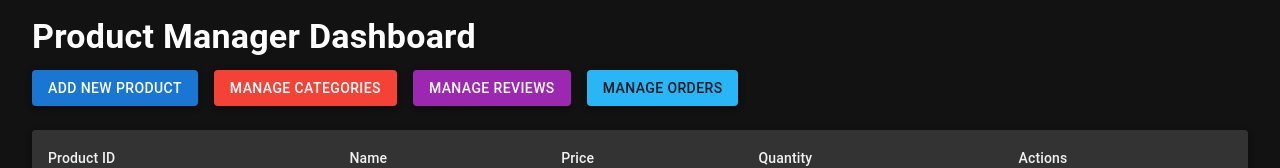
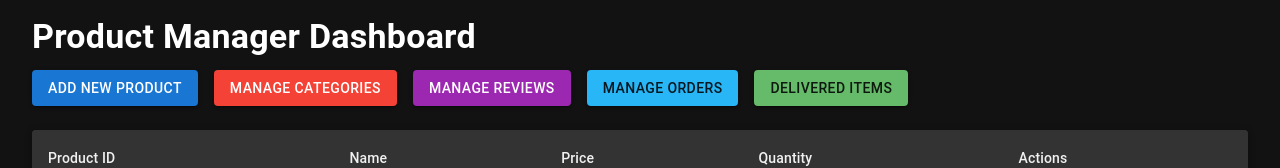
Before and after one commit to farukkeskinn/CS308-FE, a React (Create React App) app: page /productdashboard in a window 1280 px wide. Shown: the part 147-315 px from the top of the page. Built offline with nearby package versions, Linux system fonts and the light colour scheme; no server answers.

Commit message:
delivered items added.

```diff
--- a/src/App.jsx
+++ b/src/App.jsx
@@ -27,6 +27,7 @@ import WishlistPage from "./pages/WishlistPage/WishlistPage";
 import { WishlistProvider } from "./context/WishlistContext";
 import ProfilePage from "./pages/ProfilePage/ProfilePage";
 import ManageOrders from "./pages/ProductDashboard/ManageOrders";
+import DeliveredOrders from "./pages/ProductDashboard/DeliveredOrders";
 
 
 
@@ -82,6 +83,8 @@ function App() {
                     <Route path="/wishlist" element={<WishlistPage />} />
                     <Route path="/productdashboard/manage-orders" element={<ManageOrders />} />
                     <Route path="/profile" element={<ProfilePage />} />
+                    <Route path="/productdashboard/deliveries" element={<DeliveredOrders />} />
+
                   </Routes>
                 </>
               }
--- /dev/null
+++ b/src/pages/ProductDashboard/DeliveredOrders.jsx
@@ -0,0 +1,107 @@
+import React, { useEffect, useState } from "react";
+import axios from "axios";
+import {
+  Box,
+  Typography,
+  CircularProgress,
+  Table,
+  TableBody,
+  TableCell,
+  TableContainer,
+  TableHead,
+  TableRow,
+  Paper,
+  CssBaseline,
+  createTheme,
+  ThemeProvider,
+} from "@mui/material";
+
+// Dark theme
+const darkTheme = createTheme({
+  palette: {
+    mode: "dark",
+    primary: { main: "#1976d2" },
+    secondary: { main: "#9c27b0" },
+    error: { main: "#f44336" },
+    background: {
+      default: "#121212",
+      paper: "#1e1e1e",
+    },
+  },
+  typography: {
+    fontFamily: '"Roboto", "Helvetica", "Arial", sans-serif',
+    h4: { fontWeight: "bold" },
+  },
+});
+
+const DeliveredOrders = () => {
+  const [deliveries, setDeliveries] = useState([]);
+  const [loading, setLoading] = useState(true);
+
+  useEffect(() => {
+    axios.get("http://localhost:8080/api/deliveries")
+      .then((res) => {
+
+        const filtered = res.data.filter(d => d.deliveryStatus === "DELIVERED");
+        setDeliveries(filtered);
+      })
+      .catch((err) => console.error("Error fetching deliveries:", err))
+      .finally(() => setLoading(false));
+  }, []);
+
+  return (
+    <ThemeProvider theme={darkTheme}>
+      <CssBaseline />
+      <Box p={4} sx={{ backgroundColor: "background.default", minHeight: "100vh" }}>
+        <Typography variant="h4" gutterBottom color="white">
+          Delivered Orders
+        </Typography>
+
+        {loading ? (
+          <Box textAlign="center">
+            <CircularProgress />
+          </Box>
+        ) : deliveries.length === 0 ? (
+          <Box textAlign="center" p={2}>
+            <Typography color="white">No delivered orders found.</Typography>
+          </Box>
+        ) : (
+          <TableContainer component={Paper} sx={{ boxShadow: 3, backgroundColor: "background.paper" }}>
+            <Table>
+              <TableHead sx={{ backgroundColor: "#333" }}>
+                <TableRow>
+                  <TableCell sx={{ color: "#f1f1f1" }}>Delivery ID</TableCell>
+                  <TableCell sx={{ color: "#f1f1f1" }}>Order ID</TableCell>
+                  <TableCell sx={{ color: "#f1f1f1" }}>Delivery Status</TableCell>
+                  <TableCell sx={{ color: "#f1f1f1" }}>Address</TableCell>
+                </TableRow>
+              </TableHead>
+              <TableBody>
+                {deliveries.map((delivery) => (
+                  <TableRow
+                    key={delivery.deliveryId}
+                    sx={{
+                      "&:hover": {
+                        backgroundColor: "#2a2a2a",
+                        transition: "background-color 0.3s",
+                      },
+                    }}
+                  >
+                    <TableCell sx={{ color: "#e0e0e0" }}>{delivery.deliveryId}</TableCell>
+                    <TableCell sx={{ color: "#e0e0e0" }}>{delivery.order?.orderId || "N/A"}</TableCell>
+                    <TableCell sx={{ color: "#e0e0e0" }}>{delivery.deliveryStatus}</TableCell>
+                    <TableCell sx={{ color: "#e0e0e0" }}>
+                      {delivery.address?.addressName} – {delivery.address?.addressLine}
+                    </TableCell>
+                  </TableRow>
+                ))}
+              </TableBody>
+            </Table>
+          </TableContainer>
+        )}
+      </Box>
+    </ThemeProvider>
+  );
+};
+
+export default DeliveredOrders;
--- a/src/pages/ProductDashboard/ProductDashboard.jsx
+++ b/src/pages/ProductDashboard/ProductDashboard.jsx
@@ -1,127 +1,103 @@
-import { createTheme, ThemeProvider, CssBaseline } from "@mui/material";
-import React, { useState, useEffect } from 'react';
-import { Box, Typography, CircularProgress, Table, TableBody, TableCell, TableContainer, TableHead, TableRow, Paper, Button } from '@mui/material';
-import axios from 'axios';
-import { useNavigate } from 'react-router-dom';
+import React, { useState, useEffect } from "react";
+import {
+  Box,
+  Typography,
+  CircularProgress,
+  Table,
+  TableBody,
+  TableCell,
+  TableContainer,
+  TableHead,
+  TableRow,
+  Paper,
+  Button,
+  CssBaseline,
+  createTheme,
+  ThemeProvider,
+} from "@mui/material";
+import { useNavigate } from "react-router-dom";
+import axios from "axios";
 
-// Define a custom dark theme
+// Dark theme
 const darkTheme = createTheme({
   palette: {
-    mode: "dark", // Set the theme mode to dark
-    primary: {
-      main: "#1976d2", // Customize primary color
-    },
-    secondary: {
-      main: "#9c27b0", // Customize secondary color
-    },
+    mode: "dark",
+    primary: { main: "#1976d2" },
+    secondary: { main: "#9c27b0" },
+    error: { main: "#f44336" },
     background: {
-      default: "#121212", // Background color for the page
-      paper: "#1c1c1c", // Background color for Paper component
-    },
-    error: {
-      main: "#f44336", // Customize error color
+      default: "#121212",
+      paper: "#1e1e1e",
     },
   },
   typography: {
     fontFamily: '"Roboto", "Helvetica", "Arial", sans-serif',
-    h4: {
-      fontWeight: "bold", // Customize heading styles
-    },
+    h4: { fontWeight: "bold" },
   },
 });
-
 
 const ProductDashboard = () => {
   const [products, setProducts] = useState([]);
   const [loadingProducts, setLoadingProducts] = useState(true);
   const navigate = useNavigate();
 
-  // Fetch products from the backend API
   useEffect(() => {
-    axios.get("http://localhost:8080/api/product-managers/products")
-      .then(res => setProducts(res.data))
-      .catch(err => console.error("Error fetching products:", err))
+    axios
+      .get("http://localhost:8080/api/product-managers/products")
+      .then((res) => setProducts(res.data))
+      .catch((err) => console.error("Error fetching products:", err))
       .finally(() => setLoadingProducts(false));
   }, []);
 
-  // Delete product with confirmation popup
   const handleDelete = (productId) => {
     const confirmDelete = window.confirm("Are you sure you want to delete this product?");
     if (confirmDelete) {
-      axios.delete(`http://localhost:8080/api/product-managers/products/${productId}`)
+      axios
+        .delete(`http://localhost:8080/api/product-managers/products/${productId}`)
         .then(() => {
-          setProducts(products.filter(product => product.productId !== productId));
+          setProducts(products.filter((p) => p.productId !== productId));
         })
-        .catch(err => console.error("Error deleting product:", err));
+        .catch((err) => console.error("Error deleting product:", err));
     }
   };
 
-  // Update stock with a popup to show old quantity and ask for new quantity
   const handleUpdateStock = (product) => {
-    const newQuantity = window.prompt("Update Stock:\nCurrent quantity: " + product.quantity + "\nEnter new quantity:");
+    const newQuantity = window.prompt(`Update Stock:\nCurrent quantity: ${product.quantity}\nEnter new quantity:`);
     if (newQuantity !== null && newQuantity.trim() !== "" && !isNaN(newQuantity)) {
-      axios.patch(`http://localhost:8080/api/product-managers/products/${product.productId}/stock`, null, {
-        params: { quantity: newQuantity }
+      axios
+        .patch(`http://localhost:8080/api/product-managers/products/${product.productId}/stock`, null, {
+          params: { quantity: newQuantity },
         })
-      .then(res => {
-        setProducts(products.map(p => (p.productId === product.productId ? res.data : p)));
+        .then((res) => {
+          setProducts(products.map((p) => (p.productId === product.productId ? res.data : p)));
         })
-      .catch(err => console.error("Error updating stock:", err));
+        .catch((err) => console.error("Error updating stock:", err));
     }
   };
 
   return (
     <ThemeProvider theme={darkTheme}>
-      <CssBaseline /> {/* This line ensures the dark theme is applied */}
+      <CssBaseline />
       <Box p={4} sx={{ backgroundColor: "background.default", minHeight: "100vh" }}>
-        <Typography variant="h4" fontWeight="bold" gutterBottom>
+        <Typography variant="h4" gutterBottom>
           Product Manager Dashboard
         </Typography>
 
-        {/* Action Buttons for Product Management */}
-        <Box
-          mb={2}
-          sx={{
-            display: "flex",
-            gap: 2,                // 16px gap between every button
-            flexWrap: "wrap",
-            mb: 3,
-          }}
-        >
-          <Button
-            variant="contained"
-            color="primary"
-            onClick={() => navigate("/productdashboard/new-product")}
-            sx={{ boxShadow: 3, '&:hover': { boxShadow: 6 } }}
-          >
+        <Box mb={3} sx={{ display: "flex", gap: 2, flexWrap: "wrap" }}>
+          <Button variant="contained" color="primary" onClick={() => navigate("/productdashboard/new-product")}>
             Add New Product
           </Button>
-
-          <Button
-            variant="contained"
-            color="error"
-            onClick={() => navigate("/productdashboard/categories")}
-            sx={{ boxShadow: 3, '&:hover': { boxShadow: 6 } }}
-          >
+          <Button variant="contained" color="error" onClick={() => navigate("/productdashboard/categories")}>
             Manage Categories
           </Button>
-
-          <Button
-            variant="contained"
-            color="secondary"
-            onClick={() => navigate("/productdashboard/reviews")}
-            sx={{ boxShadow: 3, '&:hover': { boxShadow: 6 } }}
-          >
+          <Button variant="contained" color="secondary" onClick={() => navigate("/productdashboard/reviews")}>
             Manage Reviews
           </Button>
-
-          <Button
-            variant="contained"
-            color="info"
-            onClick={() => navigate("/productdashboard/manage-orders")}
-            sx={{ boxShadow: 3, '&:hover': { boxShadow: 6 } }}
-          >
+          <Button variant="contained" color="info" onClick={() => navigate("/productdashboard/manage-orders")}>
             Manage Orders
+          </Button>
+          <Button variant="contained" color="success" onClick={() => navigate("/productdashboard/deliveries")}>
+            Delivered Items
           </Button>
         </Box>
 
@@ -134,7 +110,7 @@ const ProductDashboard = () => {
             <Table>
               <TableHead sx={{ backgroundColor: "#333" }}>
                 <TableRow>
-                <TableCell sx={{ color: "#f1f1f1" }}>Product ID</TableCell>  {/* Darker header text */}
+                  <TableCell sx={{ color: "#f1f1f1" }}>Product ID</TableCell>
                   <TableCell sx={{ color: "#f1f1f1" }}>Name</TableCell>
                   <TableCell sx={{ color: "#f1f1f1" }}>Price</TableCell>
                   <TableCell sx={{ color: "#f1f1f1" }}>Quantity</TableCell>
@@ -142,27 +118,27 @@ const ProductDashboard = () => {
                 </TableRow>
               </TableHead>
               <TableBody>
-                {products.map(product => (
+                {products.map((product) => (
                   <TableRow
                     key={product.productId}
                     sx={{
-                      '&:hover': {
-                        backgroundColor: "#333", // Darker hover effect instead of white
-                        transition: 'background-color 0.3s',
+                      "&:hover": {
+                        backgroundColor: "#2a2a2a",
+                        transition: "background-color 0.3s",
                       },
                     }}
                   >
-                    <TableCell sx={{ color: "#e0e0e0" }}>{product.productId}</TableCell>
-                    <TableCell>{product.name}</TableCell>
-                    <TableCell>${product.price}</TableCell>
-                    <TableCell>{product.quantity}</TableCell>
+                    <TableCell sx={{ color: "#ccc" }}>{product.productId}</TableCell>
+                    <TableCell sx={{ color: "#eee" }}>{product.name}</TableCell>
+                    <TableCell sx={{ color: "#eee" }}>${product.price}</TableCell>
+                    <TableCell sx={{ color: "#eee" }}>{product.quantity}</TableCell>
                     <TableCell>
                       <Button
                         variant="outlined"
                         color="error"
                         onClick={() => handleDelete(product.productId)}
                         size="small"
-                        sx={{ marginRight: '0.5rem', boxShadow: 2, '&:hover': { boxShadow: 5 } }}
+                        sx={{ mr: 1 }}
                       >
                         Delete
                       </Button>
@@ -171,7 +147,6 @@ const ProductDashboard = () => {
                         color="secondary"
                         onClick={() => handleUpdateStock(product)}
                         size="small"
-                        sx={{ boxShadow: 2, '&:hover': { boxShadow: 5 } }}
                       >
                         Update Stock
                       </Button>
```
Lines whose indentation alone changed are shown as unchanged.
